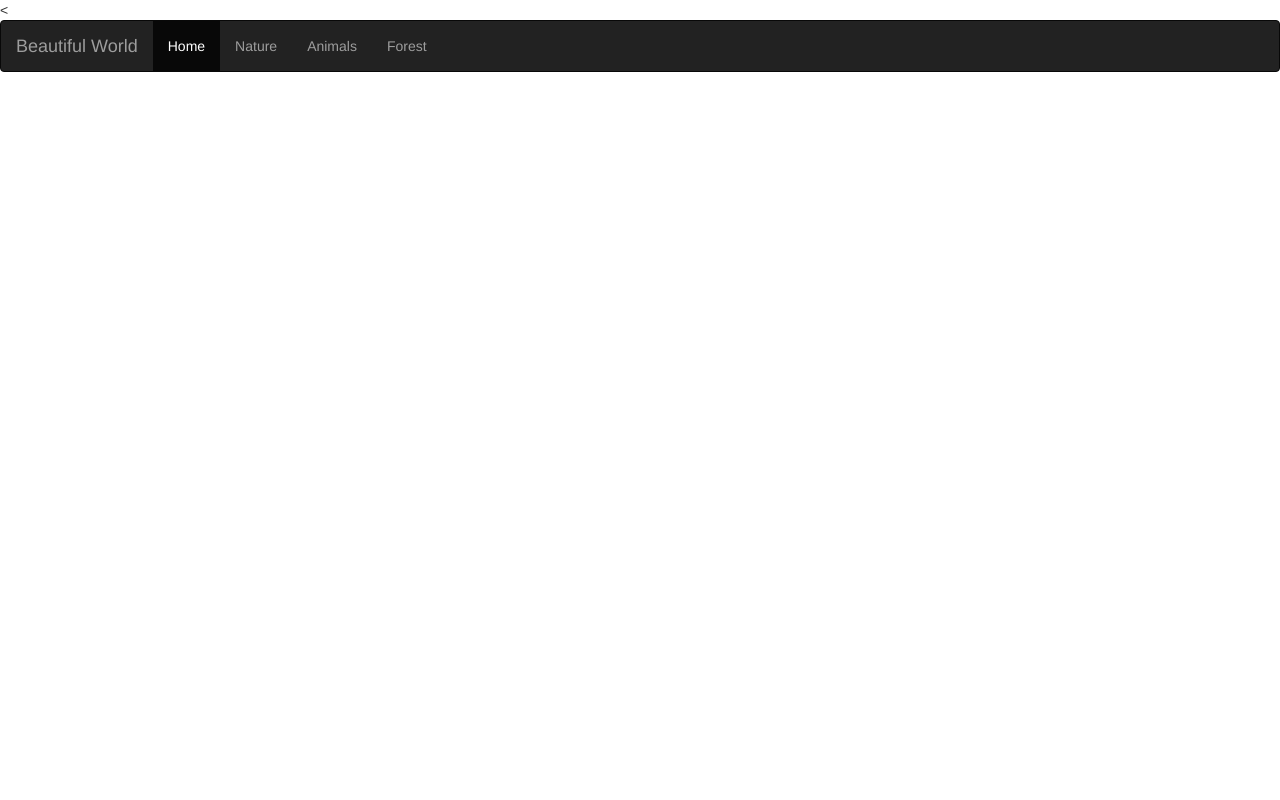
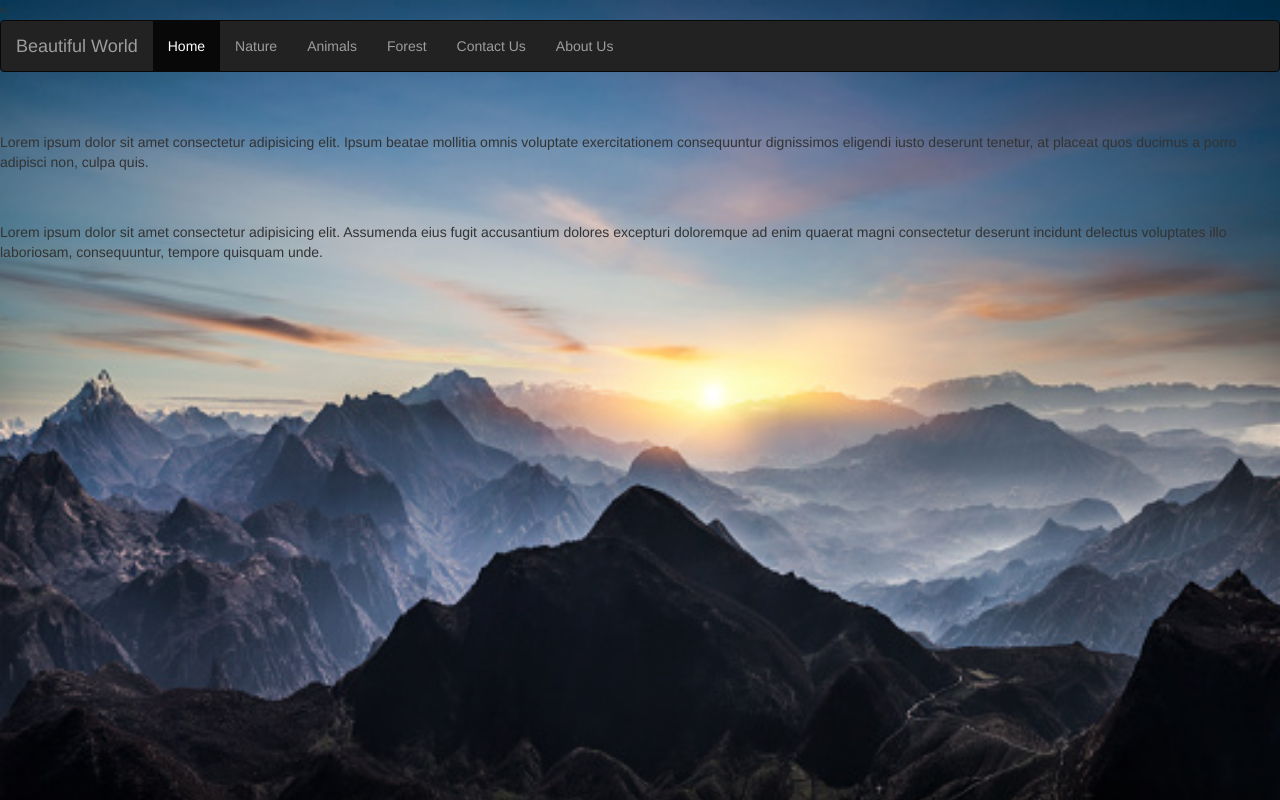
Before and after one commit to khandelwalaishwarya2209/git_practice1, a plain HTML site: page index.html in a window 1280 px wide. Drawn offline with nearby package versions, Linux system fonts and the light colour scheme.

Commit message:
Adding new files and changes some previous file[C

```diff
--- a/index.css
+++ b/index.css
@@ -1,4 +1,8 @@
 body {
-    background-image: url("images\background.jpeg");
-    background-color: white;
+
+    background-image: url("images/bg1.jpg");
+    height: auto;
+    background-repeat: no-repeat;
+    background-size: cover;
+
 }
--- a/index.html
+++ b/index.html
@@ -7,6 +7,7 @@
     <link rel="stylesheet" href="https://maxcdn.bootstrapcdn.com/bootstrap/3.4.1/css/bootstrap.min.css">
     <link rel="stylesheet" href="index.css">
     <meta name="viewport" content="width=device-width, initial-scale=1.0">
+
     <title>Document</title>
 </head>
 
@@ -21,10 +22,21 @@
                 <li><a href="nature.html">Nature</a></li>
                 <li><a href="animal.html">Animals</a></li>
                 <li><a href="forest.html">Forest</a></li>
+                <li><a href="contact_us.html">Contact Us</a></li>
+                <li><a href="about_us.html">About Us</a></li>
             </ul>
+
         </div>
         </nav>
-
+        <br>
+        <br>
+        <p>Lorem ipsum dolor sit amet consectetur adipisicing elit. Ipsum beatae mollitia omnis voluptate exercitationem
+            consequuntur dignissimos eligendi iusto deserunt tenetur, at placeat quos ducimus a porro adipisci non,
+            culpa quis.</p>
+        <br><br>
+        <p>Lorem ipsum dolor sit amet consectetur adipisicing elit. Assumenda eius fugit accusantium dolores excepturi
+            doloremque ad enim quaerat magni consectetur deserunt incidunt delectus voluptates illo laboriosam,
+            consequuntur, tempore quisquam unde.</p>
 </body>
 
 </html>
```
Also changed, not shown: about_us.html (added), contact_us.html (added), images/bg1.jpg (added).
